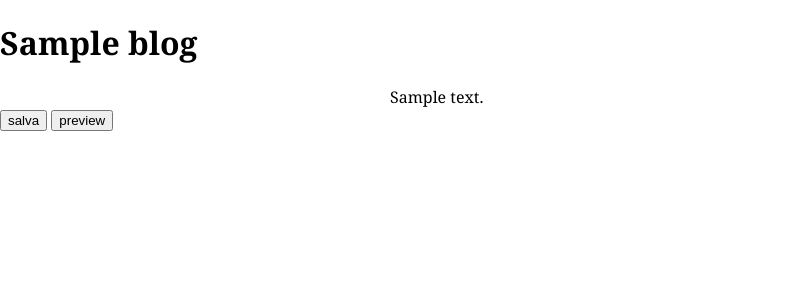
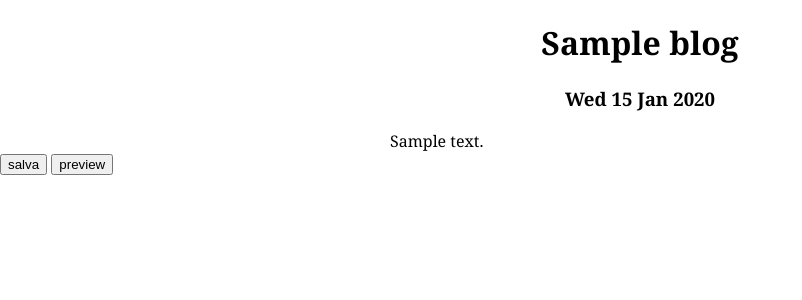
Before and after one commit to gipi/blog, a Django app: template snippet/templates/snippet/blog.html in a window 1280 px wide. Shown: the part 22-322 px from the top of the page, without its empty margins (0-802 px from the left). Run offline with Django 3.2, Linux system fonts and the light colour scheme; the template is opened without the code that fills it: most values are stand-ins (such as "Sample title", 1, 10 or a date in 2020); some libraries are stand-ins or nearby versions.

Commit message:
Better template for blog.

```diff
--- a/snippet/templates/snippet/blog.html
+++ b/snippet/templates/snippet/blog.html
@@ -2,7 +2,10 @@
 {% load markup %}
 {% block body %}
 {% if blog %}
-	<h1>{{blog.title}}</h1>
+	<h1 class="blog_header">{{blog.title}}</h1>
+	<h3 class="blog_creation_date">
+		{{blog.creation_date|date:"D d M Y"}}
+	</h3>
 	<div class="blog_content">
 		{{blog.content|restructuredtext}}
 	</div>
```
